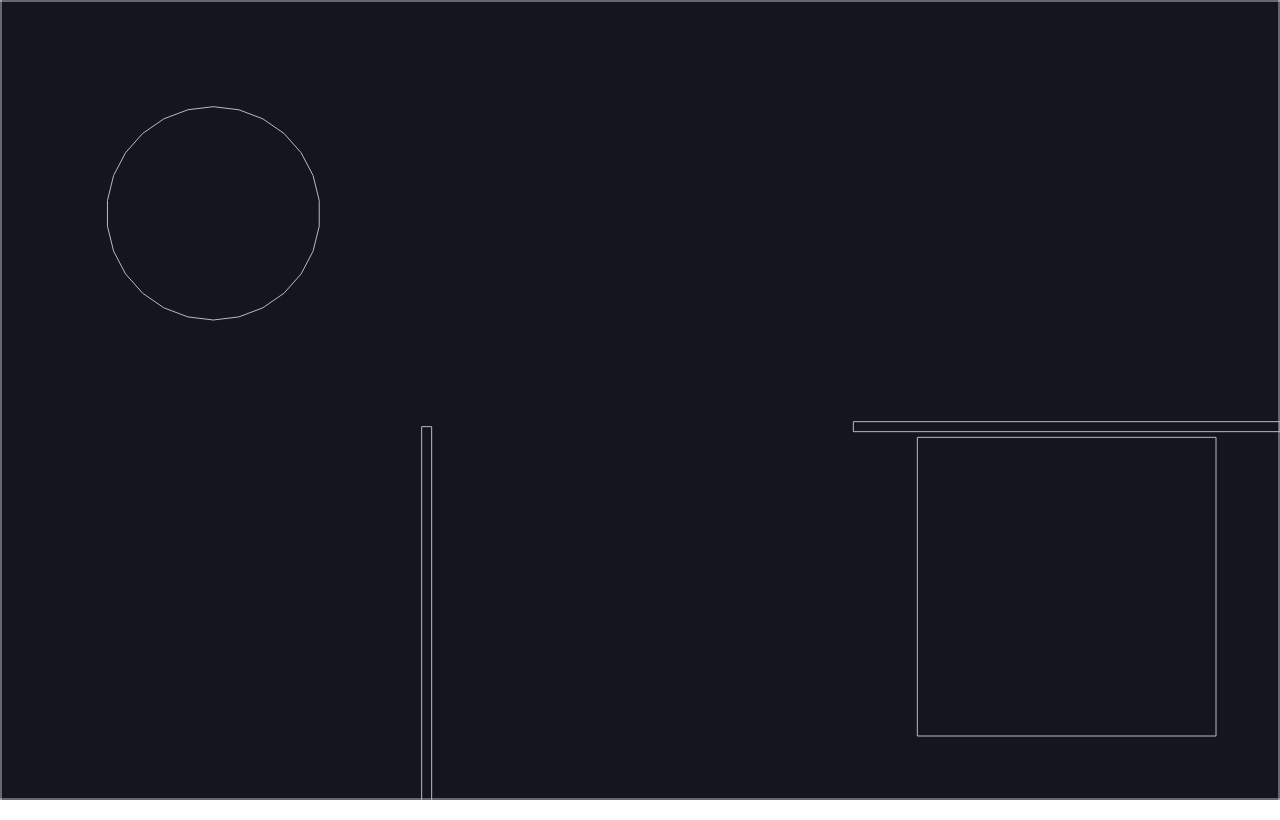
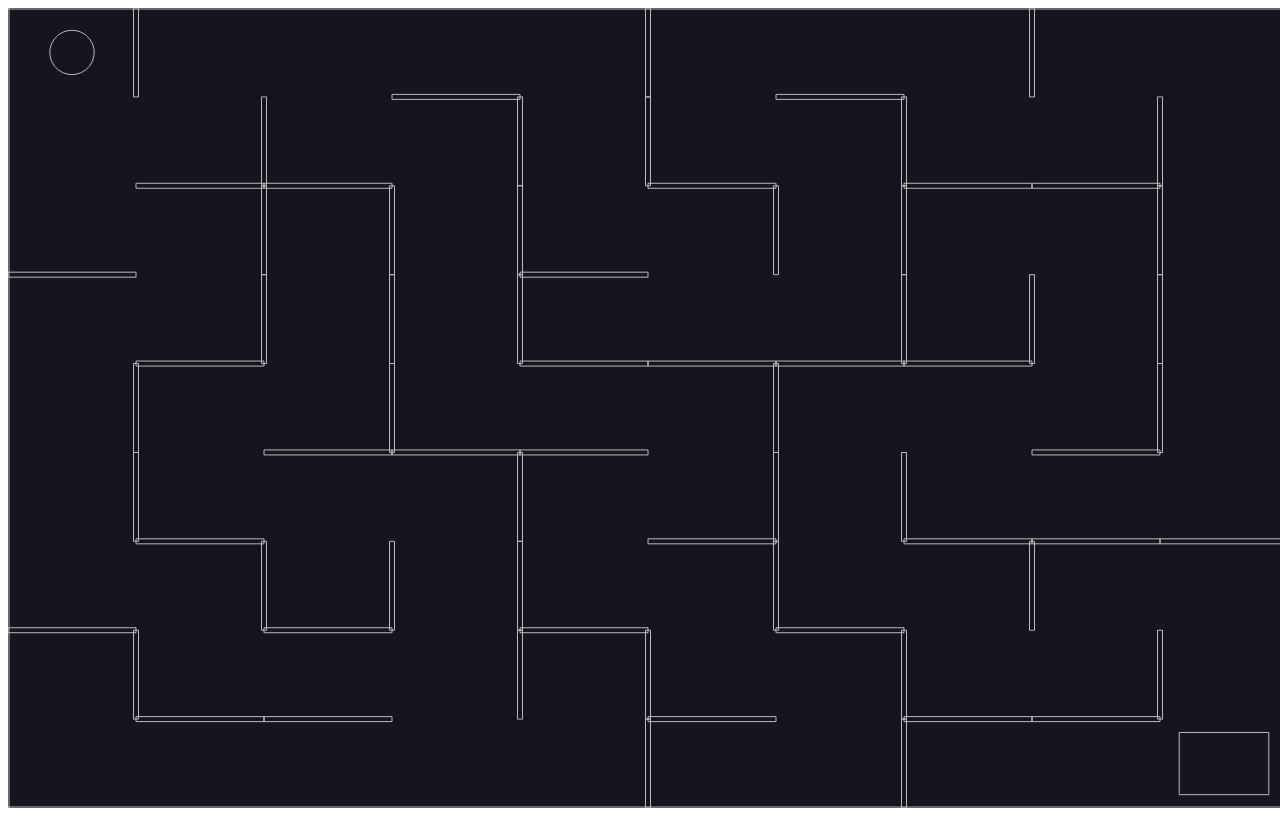
Before and after one commit to JP-SH/maze, a plain HTML site: page index.html in a window 1280 px wide. Drawn offline with nearby package versions, Linux system fonts and the light colour scheme; animation ran at ten frames a second.

Commit message:
refactoring via new unit variables

```diff
--- a/index.html
+++ b/index.html
@@ -4,7 +4,7 @@
   <script src="https://cdnjs.cloudflare.com/ajax/libs/matter-js/0.19.0/matter.min.js"></script>
   <style>
     body {
-      margin: 0;
+      margin: 1;
     }
   </style>
  </head>
--- a/index.js
+++ b/index.js
@@ -1,13 +1,15 @@
 const { Engine, Render, Runner, World, Bodies, Body, Events } = Matter;
 
-const cells = 3;
+const cellsHorizontal = 10;
+const cellsVertical = 9;
 const width = window.innerWidth;
 const height = window.innerHeight;
 
-const unitLength = width / cells;
+const unitLengthX = width / cellsHorizontal;
+const unitLengthY = height / cellsVertical;
 
 const engine = Engine.create();
-engine.world.gravity.y = 0
+engine.world.gravity.y = 0;
 const { world } = engine;
 const render = Render.create({
   element: document.body,
@@ -32,7 +34,7 @@ World.add(world, walls);
 
 // Maze generation
 
-const shuffle = (arr) => {
+const shuffle = arr => {
   let counter = arr.length;
 
   while (counter > 0) {
@@ -48,20 +50,20 @@ const shuffle = (arr) => {
   return arr;
 };
 
-const grid = Array(cells)
+const grid = Array(cellsVertical)
   .fill(null)
-  .map(() => Array(cells).fill(false));
+  .map(() => Array(cellsHorizontal).fill(false));
 
-const verticals = Array(cells)
+const verticals = Array(cellsVertical)
   .fill(null)
-  .map(() => Array(cells - 1).fill(false));
+  .map(() => Array(cellsHorizontal - 1).fill(false));
 
-const horizontals = Array(cells - 1)
+const horizontals = Array(cellsVertical - 1)
 .fill(null)
-.map(() => Array(cells).fill(false));
+.map(() => Array(cellsHorizontal).fill(false));
 
-const startRow = Math.floor(Math.random() * cells);
-const startColumn = Math.floor(Math.random() * cells);
+const startRow = Math.floor(Math.random() * cellsVertical);
+const startColumn = Math.floor(Math.random() * cellsHorizontal);
 
 const moveThroughCell = (row, column) => {
   // If i have visited the cell at [row, column], then return
@@ -84,7 +86,7 @@ const moveThroughCell = (row, column) => {
     const [nextRow, nextColumn, direction] = neighbour;
 
   // See if the neighbour is out of bounds
-    if (nextRow < 0 || nextRow >= cells || nextColumn < 0 || nextColumn >= cells) {
+    if (nextRow < 0 || nextRow >= cellsVertical || nextColumn < 0 || nextColumn >= cellsHorizontal) {
       continue;
       // 'continue' doesnt break the for loop its just says to skip the rest of the code and loop back around
     }
@@ -117,10 +119,10 @@ horizontals.forEach((row, rowIndex) => {
       return;
     }
     const wall = Bodies.rectangle(
-      columnIndex * unitLength + unitLength / 2,
-      rowIndex * unitLength + unitLength,
-      unitLength,
-      10,
+      columnIndex * unitLengthX + unitLengthX / 2,
+      rowIndex * unitLengthY + unitLengthY,
+      unitLengthX,
+      5,
       {
         label: 'wall',
         isStatic: true
@@ -137,10 +139,10 @@ verticals.forEach((row, rowIndex) => {
     }
 
     const wall = Bodies.rectangle(
-      columnIndex * unitLength + unitLength,
-      rowIndex * unitLength + unitLength / 2,
-      10,
-      unitLength,
+      columnIndex * unitLengthX + unitLengthX,
+      rowIndex * unitLengthY + unitLengthY / 2,
+      5,
+      unitLengthY,
       {
         label: 'wall',
         isStatic: true
@@ -153,10 +155,10 @@ verticals.forEach((row, rowIndex) => {
 // Goal
 
 const goal = Bodies.rectangle(
-  width - unitLength / 2,
-  height - unitLength / 2,
-  unitLength * .7,
-  unitLength * .7,
+  width - unitLengthX / 2,
+  height - unitLengthY / 2,
+  unitLengthX * 0.7,
+  unitLengthY * 0.7,
   {
     label: 'goal',
     isStatic: true
@@ -166,10 +168,11 @@ World.add(world, goal);
 
 // Ball
 
+const ballRadius = Math.min(unitLengthX, unitLengthY) / 4;
 const ball = Bodies.circle(
-  unitLength / 2,
-  unitLength / 2,
-  unitLength / 4,
+  unitLengthX / 2,
+  unitLengthY / 2,
+  ballRadius,
   {
     label: 'ball'
   }
```
